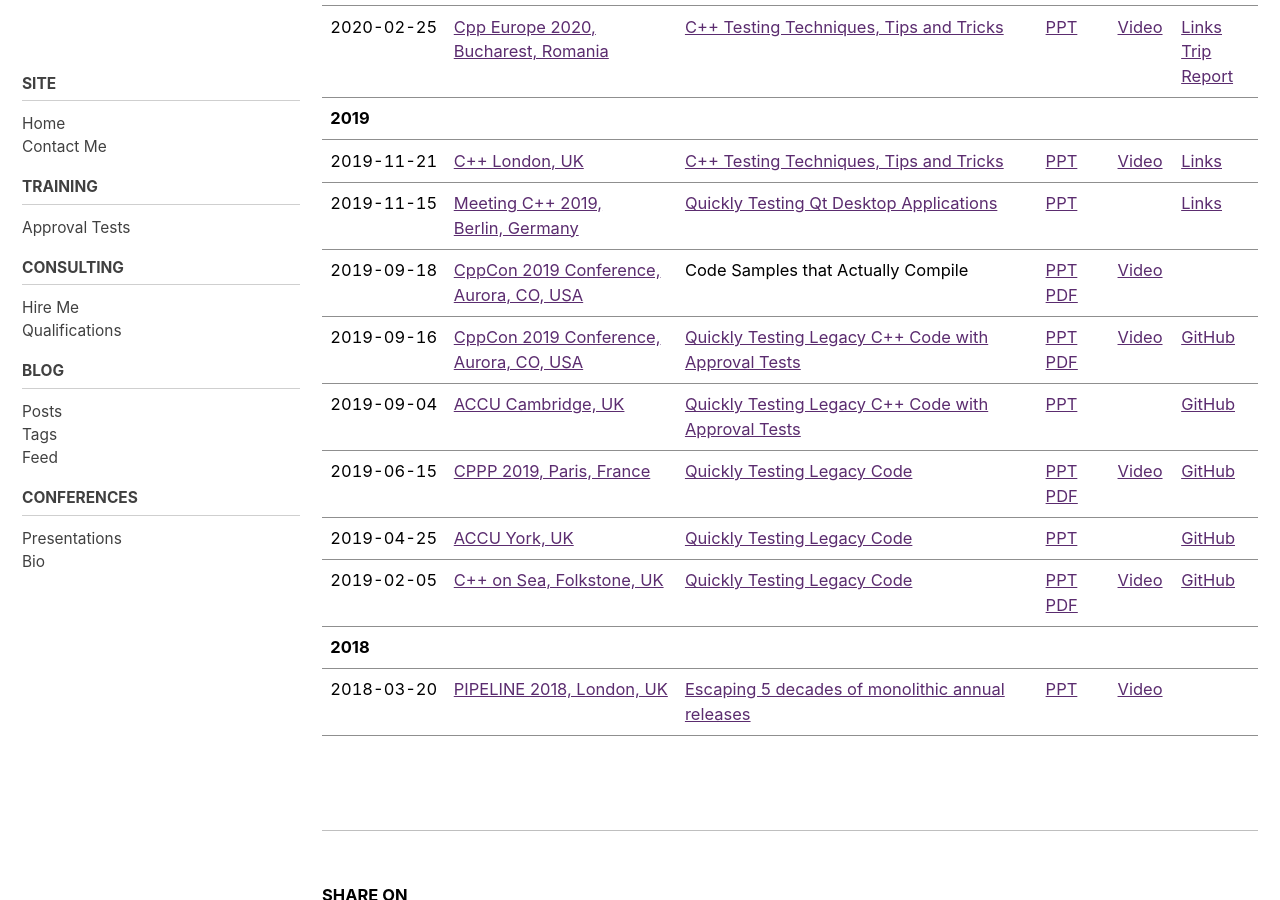
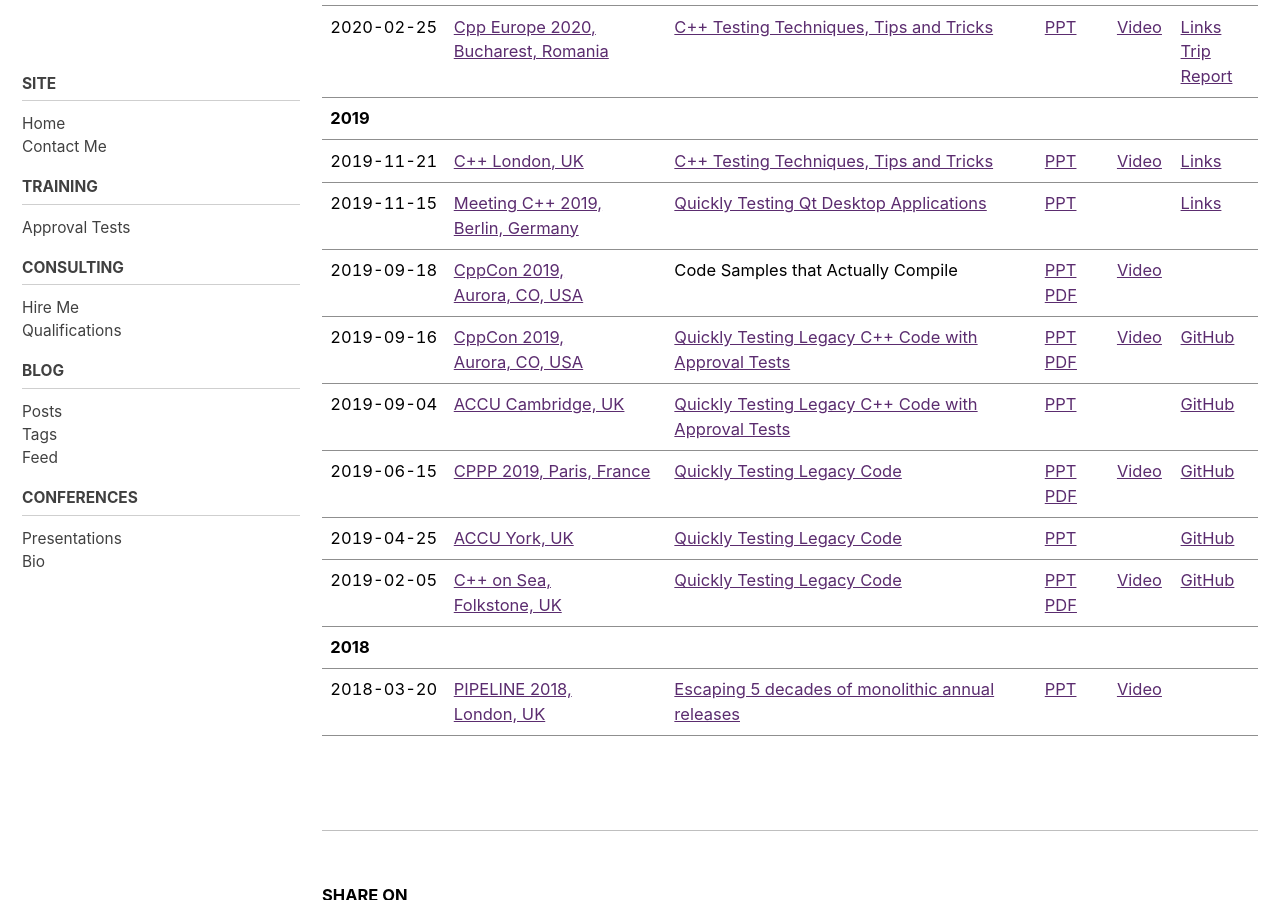
Before and after one commit to claremacrae/claremacrae.github.io, a Jekyll site: the page built from conferences/presentations.md, in a window 1280 px wide and 900 px high, scrolled down 1633 px. Built offline with Jekyll 4.4.1, drawn with Linux system fonts in a browser that asks for light colours; cached includes are drawn as plain includes; nearby versions of some CDN libraries.

Commit message:
Shorten name of CppCon

```diff
--- a/_data/presentations.yml
+++ b/_data/presentations.yml
@@ -220,7 +220,7 @@
 
 - date: 2019-09-18
   event:
-    name: "CppCon 2019 Conference, Aurora,&nbsp;CO,&nbsp;USA"
+    name: "CppCon 2019, Aurora,&nbsp;CO,&nbsp;USA"
     url: https://cppcon.org/
   talk:
     name: Code Samples that Actually Compile
@@ -232,7 +232,7 @@
 
 - date: 2019-09-16
   event:
-    name: "CppCon 2019 Conference, Aurora,&nbsp;CO,&nbsp;USA"
+    name: "CppCon 2019, Aurora,&nbsp;CO,&nbsp;USA"
     url: https://cppcon.org/
   talk:
     name: Quickly Testing Legacy C++ Code with Approval Tests
```
